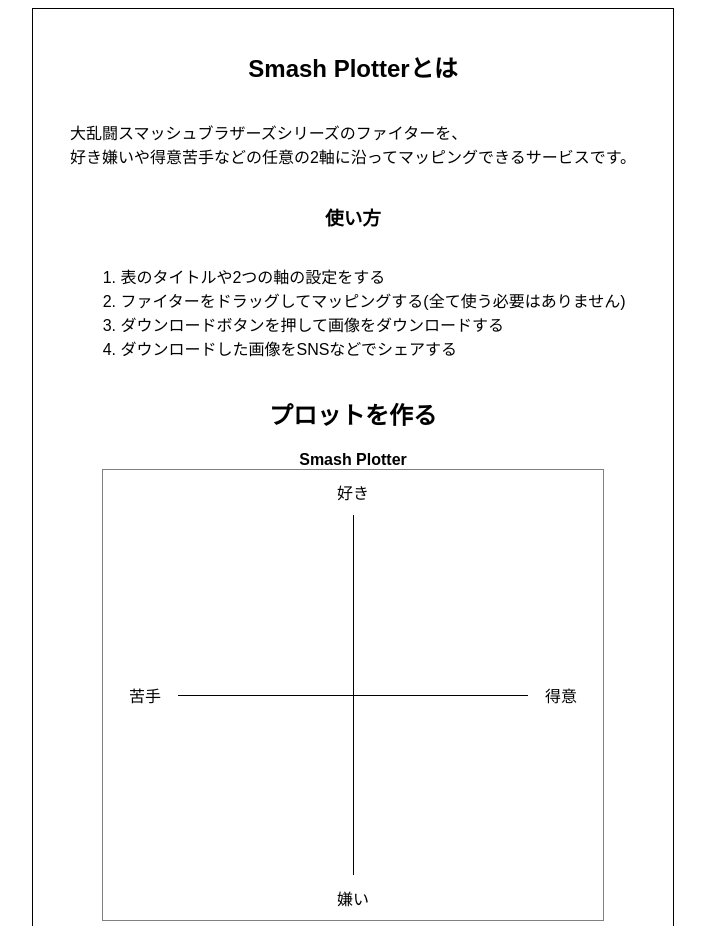
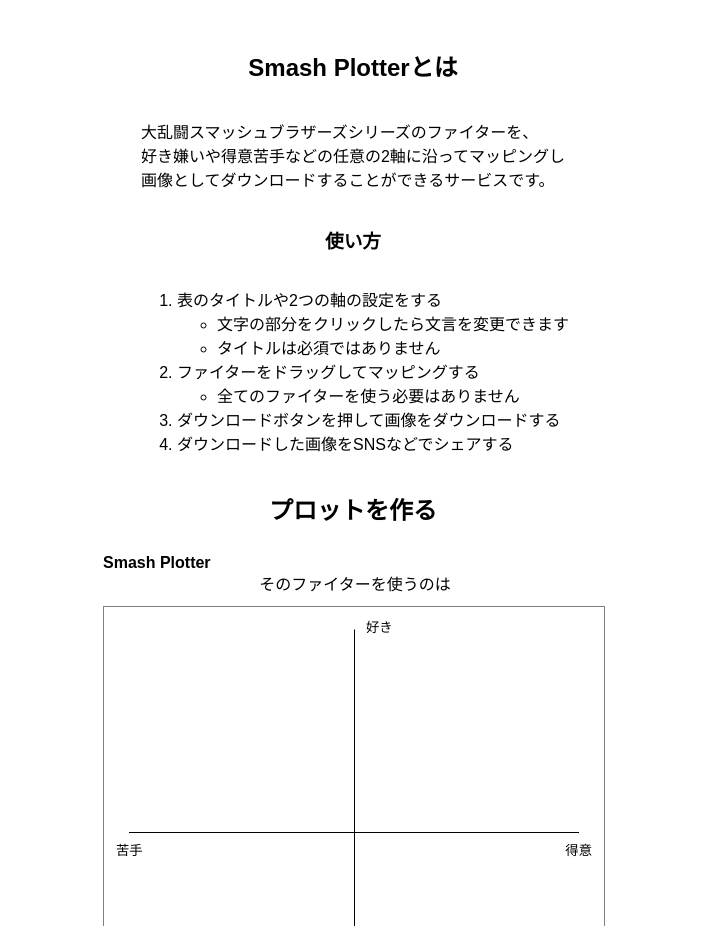
Before and after one commit to kony-um/kony-um.github.io, a website: page smash/smash-plotter/index.html in a window 1280 px wide. Shown: the top 926 px of the page, without its empty margins (287-992 px from the left). Drawn offline with nearby package versions, Linux system fonts and the light colour scheme.

Commit message:
軸とタイトルを自身で入力できるように

```diff
--- a/smash/smash-plotter/index.html
+++ b/smash/smash-plotter/index.html
@@ -16,31 +16,41 @@
     <div class="container">
         <h2>Smash Plotterとは</h2>
         <p>大乱闘スマッシュブラザーズシリーズのファイターを、<br>
-            好き嫌いや得意苦手などの任意の2軸に沿ってマッピングできるサービスです。</p>
+            好き嫌いや得意苦手などの任意の2軸に沿ってマッピングし<br>
+            画像としてダウンロードすることができるサービスです。</p>
         <h3>使い方</h3>
         <ol>
             <li>表のタイトルや2つの軸の設定をする</li>
-            <li>ファイターをドラッグしてマッピングする(全て使う必要はありません)</li>
+            <ul>
+                <li>文字の部分をクリックしたら文言を変更できます</li>
+                <li>タイトルは必須ではありません</li>
+            </ul>
+            <li>ファイターをドラッグしてマッピングする</li>
+            <ul>
+                <li>全てのファイターを使う必要はありません</li>
+            </ul>
             <li>ダウンロードボタンを押して画像をダウンロードする</li>
             <li>ダウンロードした画像をSNSなどでシェアする</li>
         </ol>
 
         <h2 class="label">プロットを作る</h2>
         <div id="print-area">
-            <b>Smash Plotter</b>
+            <div id="print-container">
+                <b id="service-name">Smash Plotter</b>
+                <input class="title borderless-input" value="そのファイターを使うのは">
                 <div id="mappingArea" class="area">
                     <div class="axis horizontal"></div>
                     <div class="axis vertical"></div>
-                <div class="label top">好き</div>
-                <div class="label bottom">嫌い</div>
-                <div class="label left">苦手</div>
-                <div class="label right">得意</div>
+                    <input type="text" class="top borderless-input" placeholder="テキストを入力してください" value="好き">
+                    <input type="text" class="bottom borderless-input" placeholder="テキストを入力してください" value="嫌い">
+                    <input type="text" class="left borderless-input" placeholder="テキストを入力してください" value="苦手">
+                    <input type="text" class="right borderless-input" placeholder="テキストを入力してください" value="得意">
                 </div>
                 <div style="width:500px;">
                     <p id="service-url">https://kony-um.github.io/smash/smash-plotter</p>
                 </div>
             </div>
-
+        </div>
         <button id="submit" onclick="downloadImage()">ダウンロード</button>
 
         <div id="nonImageArea" class="area">
--- a/smash/smash-plotter/styles.css
+++ b/smash/smash-plotter/styles.css
@@ -6,7 +6,6 @@
 }
 
 .container {
-    border: 1px solid black;
     padding: 20px;
     width: 600px;
     word-wrap: break-word;
@@ -24,8 +23,12 @@
 #print-area {
     display: grid;
     place-items: center;
+    padding: 8px;
     width: 100%;
+}
 
+#print-container {
+    width: 500px;
 }
 
 #mappingArea {
@@ -62,19 +65,18 @@
 
 #mappingArea .draggable {
     cursor: pointer;
-    position: absolute;  // これを追加
-    z-index: 10; /* 追加 */
-
+    position: absolute;
+    z-index: 10;
 }
 
 .axis.horizontal {
     position: absolute;
     top: 50%;
     left: 50%;
-    width: 70%;
+    width: 90%;
     height: 1px;
     background-color: black;
-    transform: translateX(-50%);  /* 横方向の中心を基準に移動 */
+    transform: translateX(-50%);
 }
 
 .axis.vertical {
@@ -82,45 +84,64 @@
     top: 50%;
     left: 50%;
     width: 1px;
-    height: 80%;
+    height: 90%;
     background-color: black;
-    transform: translateY(-50%);  /* 縦方向の中心を基準に移動 */
+    transform: translateY(-50%);
 }
 
-.label.top,
-.label.bottom {
-    position: absolute;
-    width: 100%;
-    text-align: center;
+.borderless-input {
+    border: none;
+    outline: none;
+    background-color: transparent;
+    line-height: 1.5;
+    z-index: 100;
 }
 
-.label.top {
+/* 入力時のアンダーラインを表示する場合 */
+.borderless-input:focus {
+    border-bottom: 2px solid black;
+}
+
+.borderless-input.title {
+    font-size: 16px;
+    text-align: center;
+    margin-bottom: 8px;
+    width: 100%;
+}
+
+.borderless-input.top, .borderless-input.bottom {
+    position: absolute;
+    width: 45%;
+    left: 52%;
+    text-align: left;
+}
+
+.borderless-input.top {
     top: 10px;
 }
 
-.label.bottom {
+.borderless-input.bottom {
     bottom: 10px;
 }
 
-.label.left,
-.label.right {
+.borderless-input.left, .borderless-input.right {
     position: absolute;
-    height: 100%;
+    top: 50%;
     display: flex;
+    word-wrap: break-word;
+    width:40%;
+    justify-content: center;
     align-items: center;
-    word-wrap: break-word;
-    width:64px;
-    justify-content: center;  /* 水平方向の中央寄せ */
-    align-items: center;      /* 垂直方向の中央寄せ (必要な場合) */
-
+    transform: translateY(8px);
 }
 
-.label.left {
+.borderless-input.left {
     left: 10px;
 }
 
-.label.right {
+.borderless-input.right {
     right: 10px;
+    text-align: right;
 }
 
 footer p {
```
Lines whose indentation alone changed are shown as unchanged.
